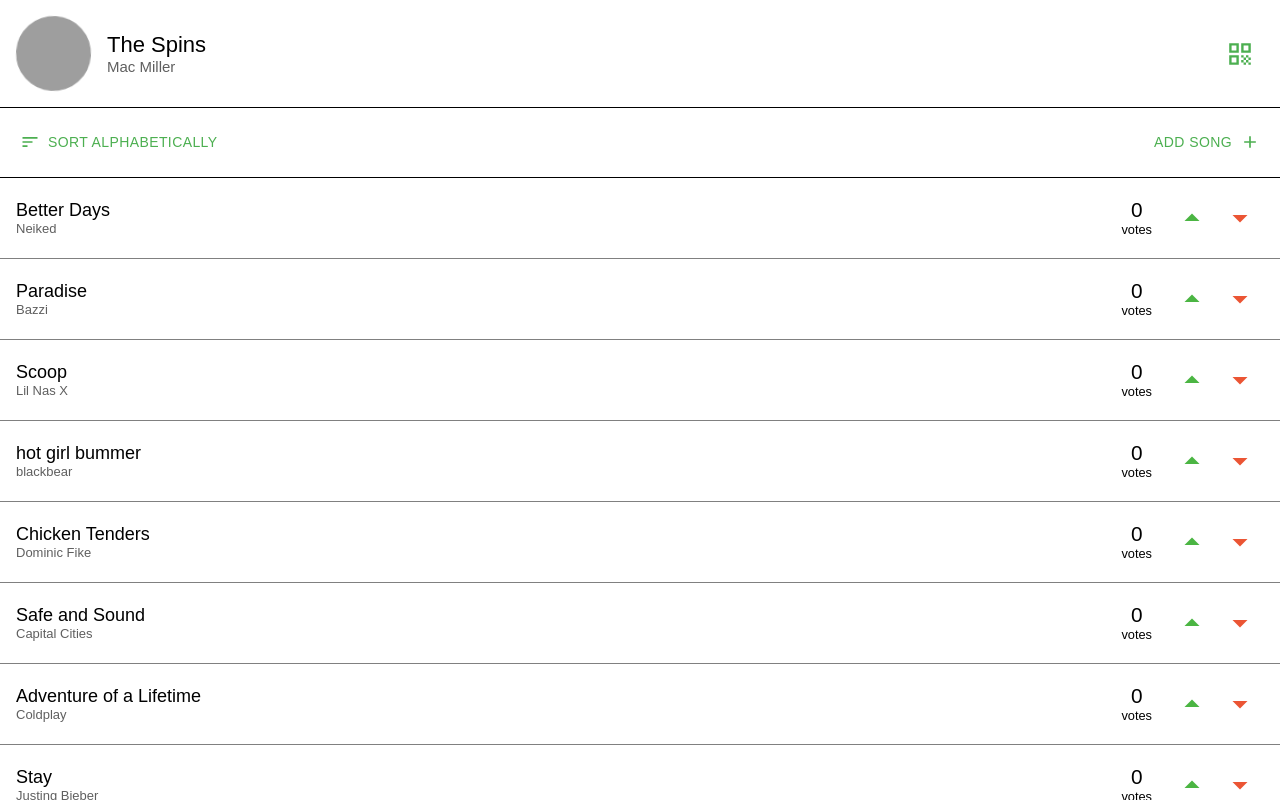
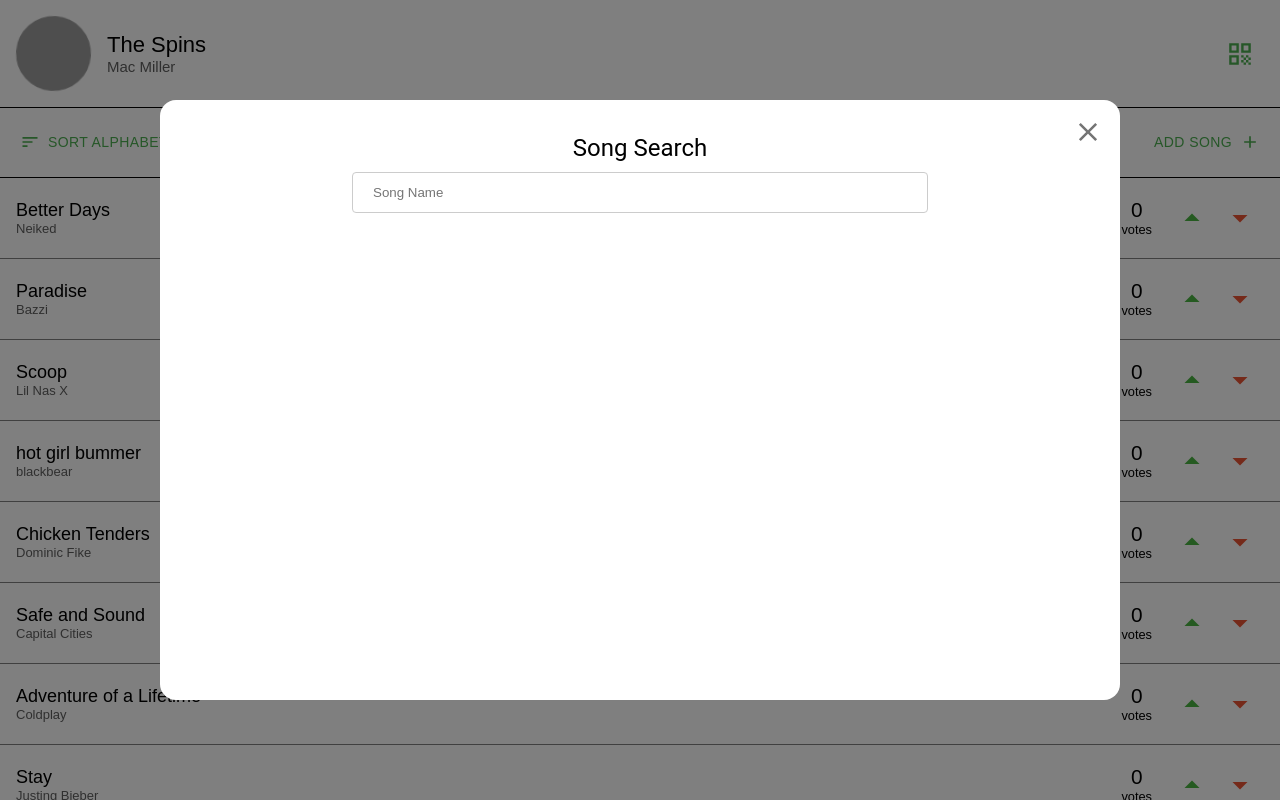
Before and after one commit to AbnerP/Demoqueue, a React (Create React App) app in the folder frontend/: page /queue in a window 1280 px wide. Both pictures are taken after a click on the button "ADD SONG". Shown: the top 800 px of the page. Built offline with nearby package versions, Linux system fonts and the light colour scheme; grey boxes are pictures that could not be loaded.

Commit message:
pop up created

```diff
--- a/frontend/public/index.html
+++ b/frontend/public/index.html
@@ -3,7 +3,7 @@
   <head>
     <meta charset="utf-8" />
     <link rel="icon" href="%PUBLIC_URL%/favicon.ico" />
-    <meta name="viewport" content="width=device-width, initial-scale=1" />
+    <meta name="viewport" content="width=device-width, initial-scale=1,maximum-scale=1" />
     <meta name="theme-color" content="#000000" />
     <meta
       name="description"
@@ -29,6 +29,7 @@
   <body>
     <noscript>You need to enable JavaScript to run this app.</noscript>
     <div id="root"></div>
+    <div id="modal"></div>
     <!--
       This HTML file is a template.
       If you open it directly in the browser, you will see an empty page.
--- /dev/null
+++ b/frontend/src/Components/AddSongPopUp/AddSongPopUp.js
@@ -0,0 +1,52 @@
+import { Box, Button, IconButton, Typography } from "@material-ui/core";
+import { red } from "@material-ui/core/colors";
+import { Close } from "@material-ui/icons";
+import React from "react";
+const BOX_STYLE = {
+  position: "absolute",
+  top: "50%",
+  left: "50%",
+  transform: "translate(-50%, -50%)",
+
+  width: "75%",
+  height: "75vh",
+  borderRadius:"1rem",
+
+  bgcolor: "background.paper",
+
+  display: "flex",
+  alignItems:"center",
+  flexDirection:"column",
+};
+
+const EXIT_BUTTON = {
+  position: "absolute",
+  top: ".5rem",
+  right: ".5rem",
+  transform: "scale(1.3)"
+};
+
+const SEARCH_TEXT = {
+  paddingTop:"2rem",
+  margin:0
+};
+
+function AddSongPopUp(props) {
+  return (
+    <Box sx={BOX_STYLE}>
+      <Typography
+      style={SEARCH_TEXT}
+      variant="h5" component="h2" align="center" color="">
+        Song Search
+      </Typography>
+
+      <IconButton style={EXIT_BUTTON} onClick={props.onClose}>
+        <Close />
+      </IconButton>
+
+      <input type="text" placeholder="Song Name" />
+    </Box>
+  );
+}
+
+export default AddSongPopUp;
--- a/frontend/src/Components/QueueOptions/QueueOptions.js
+++ b/frontend/src/Components/QueueOptions/QueueOptions.js
@@ -1,22 +1,34 @@
 import React, { useState } from "react";
-import { Button, IconButton } from "@material-ui/core";
+import { Box, Button, IconButton, Modal, Typography } from "@material-ui/core";
 import { Add, Sort } from "@material-ui/icons";
+// import Modal from "../Modal/Modal";
 import "./QueueOptions.css";
+import AddSongPopUp from "../AddSongPopUp/AddSongPopUp";
+
 
 function QueueOptions(props) {
+  const [addSongsOpen, setAddSongsOpen] = useState(false);
+  const handleOpen = () => setAddSongsOpen(true);
+  const handleClose = () => setAddSongsOpen(false);
 
   return (
     <div className="QueueOptions">
       <Button
         color="primary"
         startIcon={<Sort />}
-        onClick={() => { props.toggleSortType()}}
+        onClick={() => {
+          props.toggleSortType();
+        }}
       >
         Sort {props.sortedByRank ? "Alphabetically" : "by Rank"}
       </Button>
-      <Button endIcon={<Add />} color="primary">
+      <Button endIcon={<Add />} color="primary" onClick={handleOpen}>
         Add Song
       </Button>
+
+      <Modal open={addSongsOpen} onClose={handleClose}>
+        <AddSongPopUp onClose={handleClose}/>
+      </Modal>
     </div>
   );
 }
```
